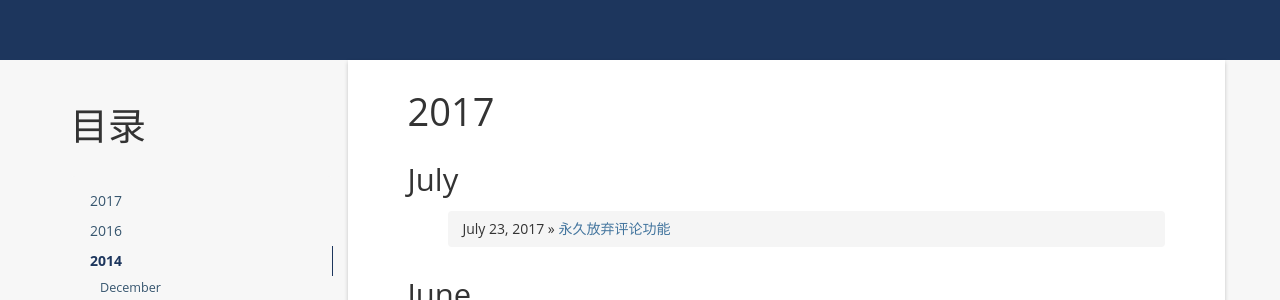
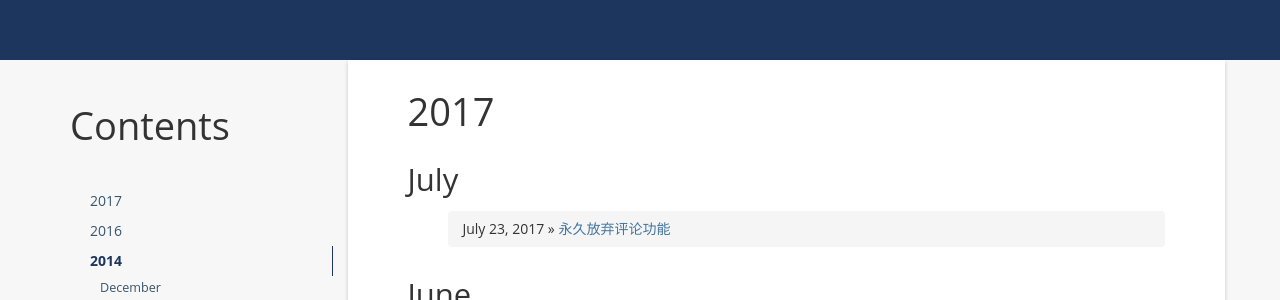
Before and after one commit to cherrishccl/cherrishccl.github.io, a Jekyll site: the page built from index.html, in a window 1280 px wide and 1389 px high. Shown: the part 217-517 px from the top of the window. Built offline with Jekyll 4.4.1, drawn with Linux system fonts in a browser that asks for light colours; nearby versions of some CDN libraries; a script that is not in the unit is left out; the list of posts is cut into pages by our own code; comment, search, counter and statistics services are not loaded.

Commit message:
chang navigator

```diff
--- a/_includes/lefttree.html
+++ b/_includes/lefttree.html
@@ -1,5 +1,5 @@
 <div id="navigation">
-  <h1>目录</h1>
+  <h1>Contents</h1>
   <ul class="nav sidenav">
   </ul>
   <div style="height: 200px;width: 200px;">
--- a/categories/index.html
+++ b/categories/index.html
@@ -9,7 +9,7 @@ header: Posts By Category
     <div class="col-md-3">
       <div class="sidebar hidden-print" role="complementary">
         <div id="navigation">
-        	<h1>目录</h1>
+        	<h1>Contents</h1>
       		<ul class="nav sidenav">
 				{% if site.categories.first[0] == null %}
 					{% for category in site.categories %}
--- a/index.html
+++ b/index.html
@@ -7,7 +7,7 @@ layout: default
         <div class="col-md-3">
           <div class="sidebar hidden-print" role="complementary">
             <div id="navigation">
-              <h1>目录</h1>
+              <h1>Contents</h1>
               <ul class="nav sidenav">
                 {% for post in site.posts  %}
                   {% capture this_year %}{{ post.date | date: "%Y" }}{% endcapture %}
--- a/tag/index.html
+++ b/tag/index.html
@@ -9,7 +9,7 @@ header: Posts By Tag
     <div class="col-md-3">
       <div class="sidebar hidden-print" role="complementary">
         <div id="navigation">
-        	<h1>目录</h1>
+        	<h1>Contents</h1>
       		<ul class="nav sidenav">
 			  	{% if site.tags.first[0] == null %}
 				  	{% for tag in site.tags %}
```
